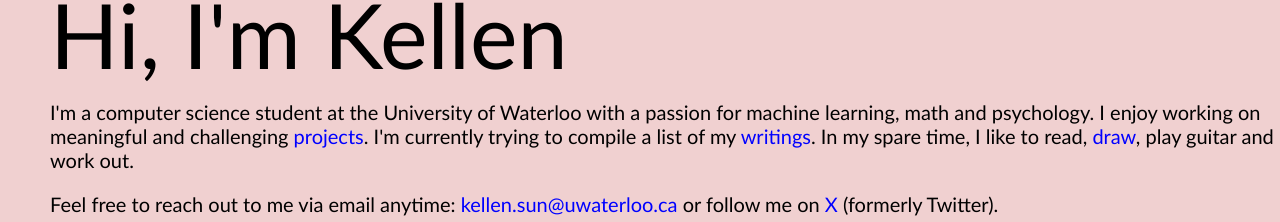
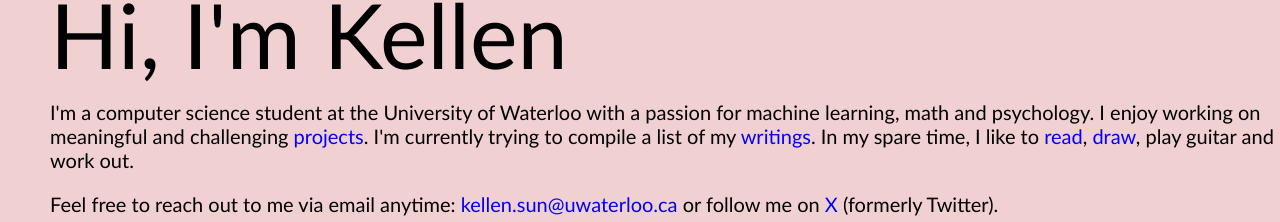
Before and after one commit to kellen-sun/kellen-sun.github.io, a React (Create React App) app: page / in a window 1280 px wide. Shown: the part 340-562 px from the top of the page. Built offline with nearby package versions, Linux system fonts and the light colour scheme.

Commit message:
read link

```diff
--- a/src/pages/Home.js
+++ b/src/pages/Home.js
@@ -7,7 +7,7 @@ function Home() {
     <div className='home' style={{ backgroundColor: '#f0d0d0'}}>
         <div className='headerContainer'>
           <h1>Hi, I'm Kellen</h1>
-          <p>I'm a computer science student at the University of Waterloo with a passion for machine learning, math and psychology. I enjoy working on meaningful and challenging <a href='/portfolio'>projects</a>. I'm currently trying to compile a list of my <a href='/writings'>writings</a>. In my spare time, I like to read, <a href='/drawings'>draw</a>, play guitar and work out. </p>
+          <p>I'm a computer science student at the University of Waterloo with a passion for machine learning, math and psychology. I enjoy working on meaningful and challenging <a href='/portfolio'>projects</a>. I'm currently trying to compile a list of my <a href='/writings'>writings</a>. In my spare time, I like to <a href='/writings/booknotes'>read</a>, <a href='/drawings'>draw</a>, play guitar and work out. </p>
           <p>Feel free to reach out to me via email anytime: <a href="mailto:kellen.sun@uwaterloo.ca">kellen.sun@uwaterloo.ca</a> or follow me on <a href="https://x.com/kellen_sun">X</a> (formerly Twitter).</p>
           <p>If you are a recruiter, you might be interested in my <Link to="/resume">resume</Link>.</p>
         </div>
```
